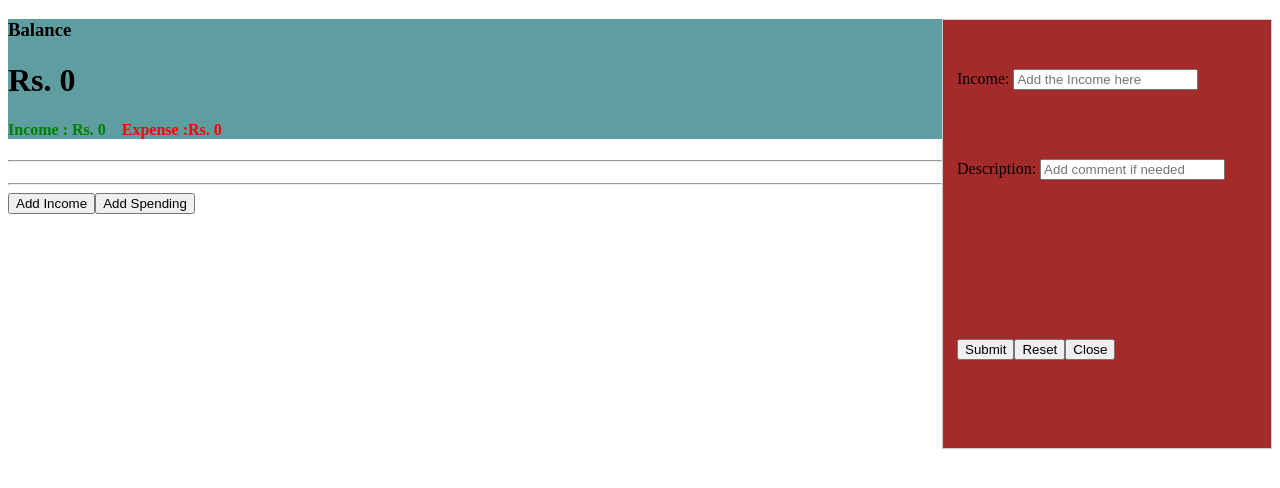
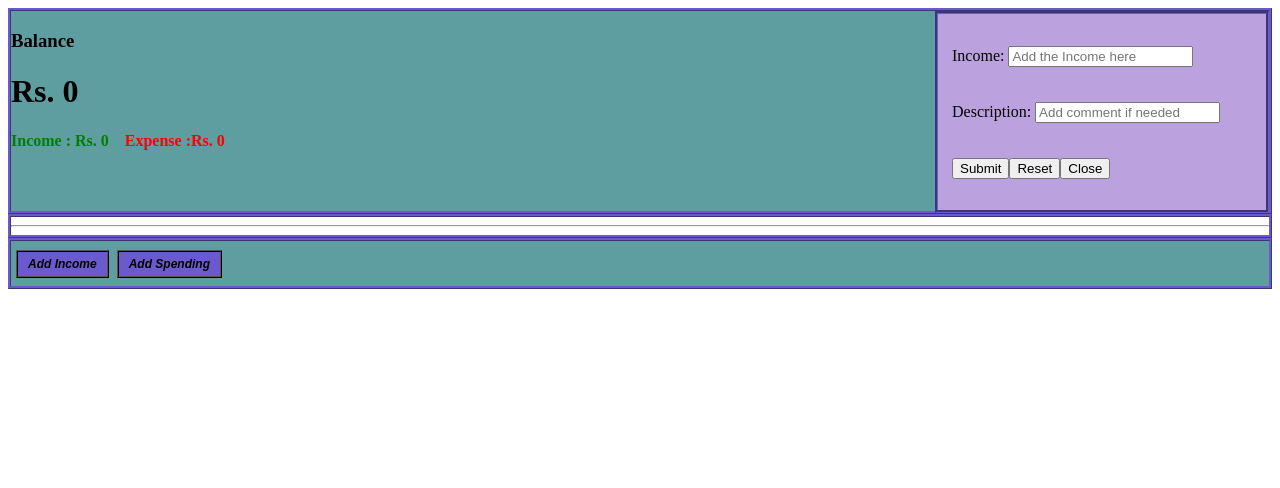
Before and after one commit to civa4evr/ImpressThy, a React app: page / in a window 1280 px wide. Both pictures are taken after a click on the button "Add Income". Built offline with nearby package versions, Linux system fonts and the light colour scheme.

Commit message:
Add files via upload

```diff
--- a/AddExpense.js
+++ b/AddExpense.js
@@ -63,7 +63,7 @@ componentDidUpdate(preProp,preState) {
      <label>Expense:</label>
      <input type="number" name="newExpense" placeholder="Add the Expense here" onChange={this.acceptExpense}></input>
      <label>Description:</label>
-     <input type="text" name="expDesc" placeholder="Add comment as needed" onChange={this.acceptExpense}></input> <br/><br/>
+     <input type="text" name="expDesc" placeholder="Add comment as needed" onChange={this.acceptExpense}></input> <br/>
      <button name="submit" onClick={this.submitExpense}>Submit</button>
      <input type="reset" name="reset" value="Reset"></input>
      <button name="close" onClick={this.aweSome}>Close</button>
--- a/AddIncome.js
+++ b/AddIncome.js
@@ -66,7 +66,7 @@ class Add extends React.Component{
      <label>Income: </label>
      <input type="number" name="newIncome" placeholder="Add the Income here" onChange={this.acceptIncome}></input>
      <label>Description: </label>
-     <input type="text" name="incDesc" placeholder="Add comment if needed" onChange={this.acceptIncome}></input> <br/><br/>
+     <input type="text" name="incDesc" placeholder="Add comment if needed" onChange={this.acceptIncome}></input> <br/>
      <button name="submit" onClick={this.submitIncome}>Submit</button>
      <input type="reset" name="reset" value="Reset"></input>
      <button name="close" onClick={this.aweSome}>Close</button>
--- a/App.css
+++ b/App.css
@@ -2,18 +2,78 @@
   text-align: center;
 }
 
-.Summary {
+.App-head {
   background-color: cadetblue;
+  height:200px;
+  border-style: ridge;
+  border-color: slateblue;
+  position: sticky;
+  top:0;
 }
+.Summary{
+  width: 50%;
+  float:left;
+  height:200px;
+}
+.popit{
+  width: 50%;
+  float:left;
+  height:200px;
+}
+
+.Action {
+  background-color: cadetblue;
+  width: auto;
+  height:35px;
+  vertical-align: middle;
+  overflow:hidden;
+  display: flex;
+  align-items: center;
+  padding: 5px 5px;
+  border-style: ridge;
+  border-color: slateblue;
+  position: sticky;
+  bottom:0;
+}
+
+.Action button {
+  background-color:slateblue;
+  float:left;
+  border-style: ridge;
+  outline:rosybrown;
+  cursor: pointer;
+  padding: 5px 10px;
+  transition: 0.3s;
+  font-size: 12px;
+  font-style: oblique;
+  font-weight: bolder ;
+  }
 
 #popForm {
   width: 300px;
-  border: 1px solid #ccc;
   padding: 14px;
-  background-color: brown ;
+  background-color: rgb(187, 161, 221);
   background-size:100%;
-  height:400px;
-  line-height:90px ;
+  height:auto;
+  line-height:56px ;
+  border-style:groove;
+  border-color: slateblue;
+  position: relative;
+}
+
+.entryBlock{
+  border-style: ridge;
+  border-color: slateblue;
+}
+
+.entryWrap {
+  background-color: rgb(187, 161, 221);
+  width: auto;
+}
+
+.entry {
+  width: 50%;
+  float: left;
 }
 
 .App-logo {
--- a/App.js
+++ b/App.js
@@ -45,35 +45,32 @@ render() {
   var totExp = (this.state.renderArrayValue.filter(data => data < 0)).reduce(((a,c)=>{return a + c}),0);
 
   return (
-    <div className="Home">
-      {dispAddInc && <Add />}
-      {dispAddExp && <Exp />}
+  <div className="Home">
 
-    <div className="Summary">
-      <header className="App-head">
+
+    <div className="App-head">
+      <div className="Summary">
         <h3>Balance</h3>
         <h1>Rs. {totInc + totExp}</h1>
         <h4> <span style={{color:"green"}}>Income : Rs.   {totInc}</span> &nbsp;&nbsp;
              <span style={{color:"red"}}>  Expense :Rs.  {totExp}</span> </h4>
-      </header>
+      </div>
+      <div className="popit">
+        {dispAddInc && <Add />}
+        {dispAddExp && <Exp />}
+      </div>
     </div>
 
-    <hr/>
-
-    <h1 id="data">
-
-  {this.state.renderArrayValue.map((data,index) => <div> {data}  {this.state.renderArrayDesc[index]} </div>)}
-
-    </h1>
-
-    <hr></hr>
+    <div className="entryBlock">
+      {this.state.renderArrayValue.map((data,index) => <div className="entryWrap"> <div className="entry">{data}</div> <div className="entry">{this.state.renderArrayDesc[index]}</div> <hr/> </div>)}
+    </div>
 
     <div className="Action">
-      <button id="AddInc" onClick={() => this.showSelected("dispAddInc")}>Add Income</button>
+      <button id="AddInc" onClick={() => this.showSelected("dispAddInc")}>Add Income</button> &nbsp;&nbsp;
       <button id="AddExp" onClick={() => this.showSelected("dispAddExp")}>Add Spending</button>
     </div>
 
-    </div>
+  </div>
   );
   }
 }
```
